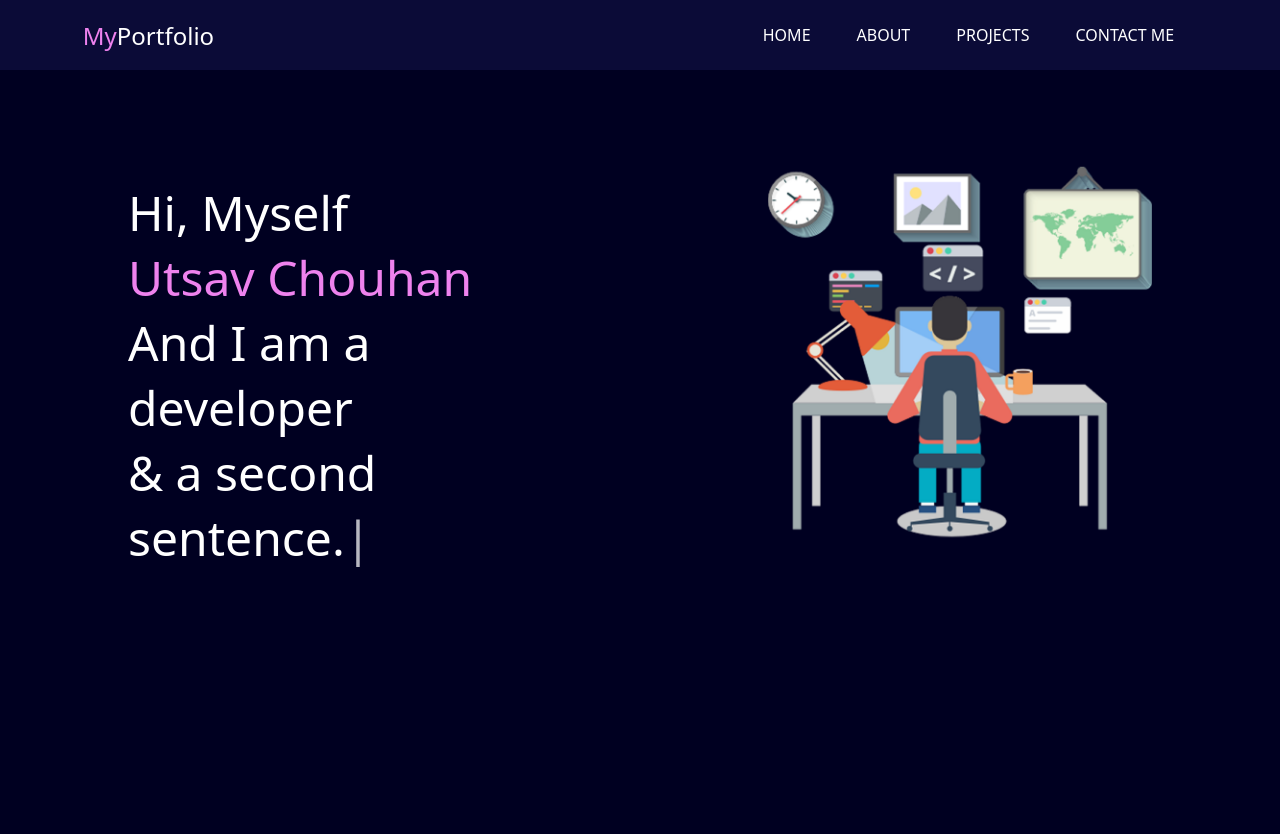
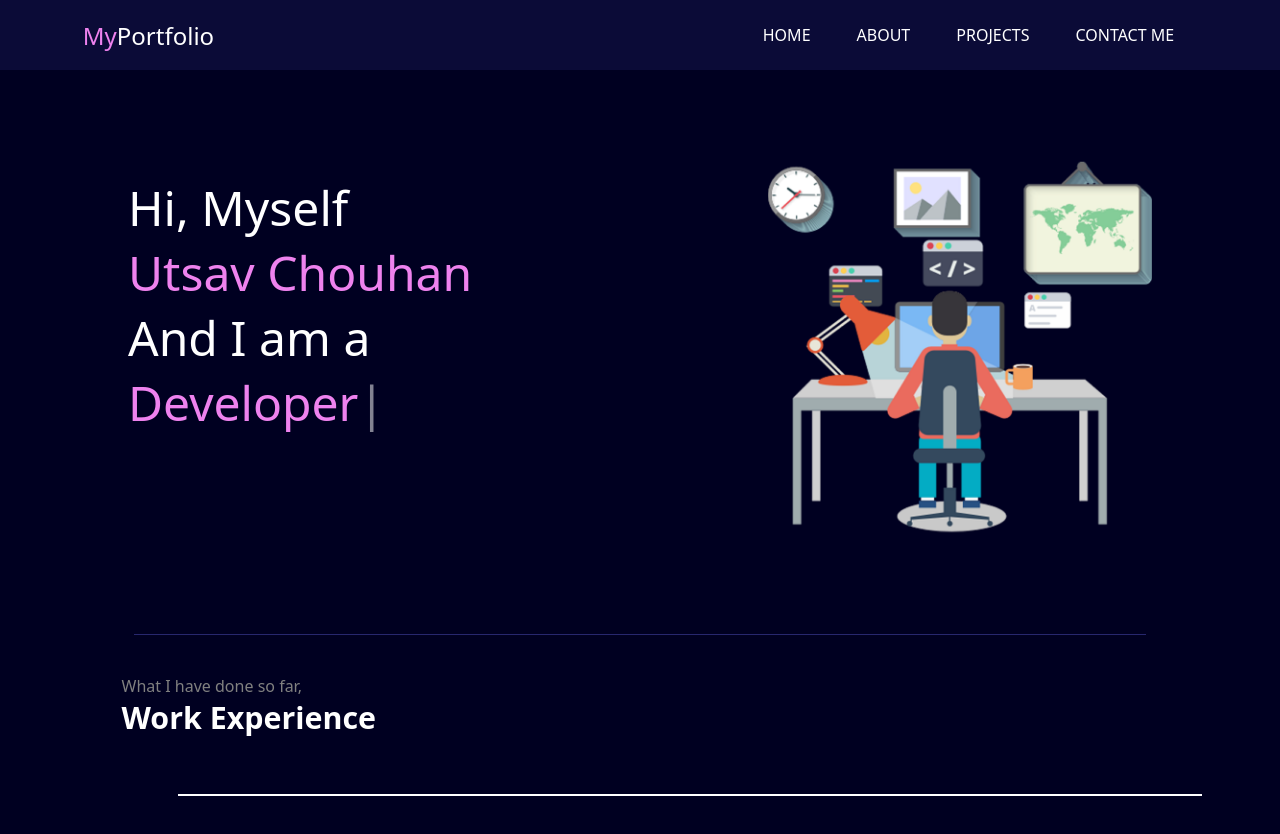
Before and after one commit to utsav0092/Personal_Portfolio_BI, a plain HTML site: page index.html in a window 1280 px wide. Before the commit the page ends 800 px from the top, so only its background shows below. Drawn offline with nearby package versions, Linux system fonts and the light colour scheme.

Commit message:
initial commit

```diff
--- a/index.css
+++ b/index.css
@@ -43,7 +43,6 @@ nav ul li a {
 nav ul li a:hover {
     transition: 0.2s ease-out;
     color: violet;
-    text-decoration: underline;
 }
 
 .left {
@@ -54,7 +53,7 @@ nav ul li a:hover {
     display: flex;
     justify-content: space-around;
     text-align: left;
-    margin: 40px 0;
+    margin: 35px 0;
 }
 
 .first-Section>div {
@@ -79,3 +78,35 @@ nav ul li a:hover {
 .purple {
     color: violet;
 }
+
+#element {
+    color: violet;
+}
+
+.second-section {
+    max-width: 81vw;
+    margin: auto;
+    height: 85vh;
+}
+
+.second-section h1 {
+    font-size: 1.9rem;
+}
+
+.text-gray {
+    color: gray;
+}
+
+main hr {
+    border: 0;
+    background: rgb(39, 39, 110);
+    height: 1.2px;
+    margin: 40px 134px;
+}
+
+.box {
+    background-color: white;
+    width: 80vw;
+    height: 2px;
+    margin: 56px;
+}
--- a/index.html
+++ b/index.html
@@ -28,12 +28,19 @@
             <div class="left-Section">
                 <p>Hi, Myself</p>
                 <span class="purple">Utsav Chouhan</span>
-                <p>And I am a developer</p>
+                <p>And I am a</p>
                 <span id="element"></span>
             </div>
             <div class="right-Section">
                 <img src="./pngpg.png" alt="image">
             </div>
+        </section>
+        <hr>
+        <section class="second-section">
+            <span class="text-gray">What I have done so far,</span>
+            <h1>Work Experience</h1>
+
+            <div class="box"></div>
         </section>
     </main>
 
--- a/index.js
+++ b/index.js
@@ -1,4 +1,4 @@
 var typed = new Typed('#element', {
-    strings: ['<i>First</i> sentence.', '&amp; a second sentence.'],
+    strings: ['Web Developer', 'Designer', 'Artist', 'Developer'],
     typeSpeed: 50,
   });
```
